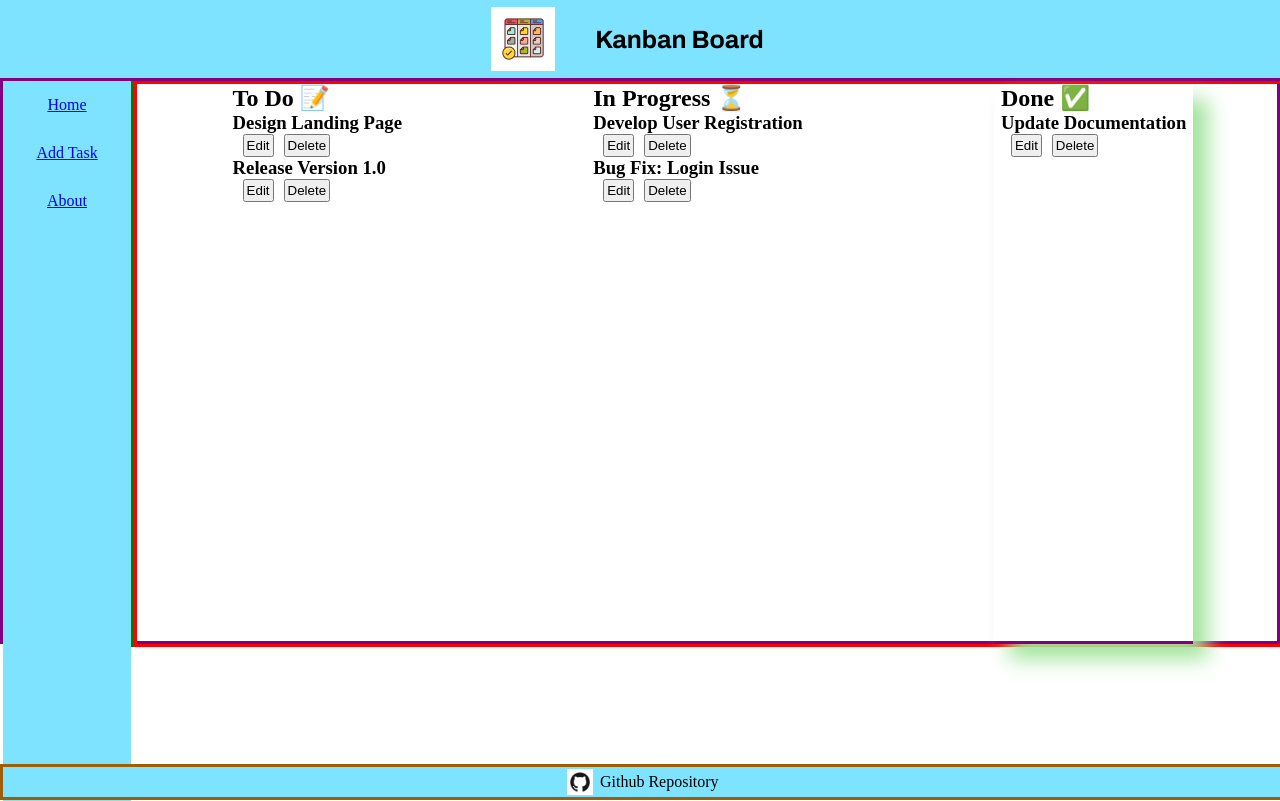
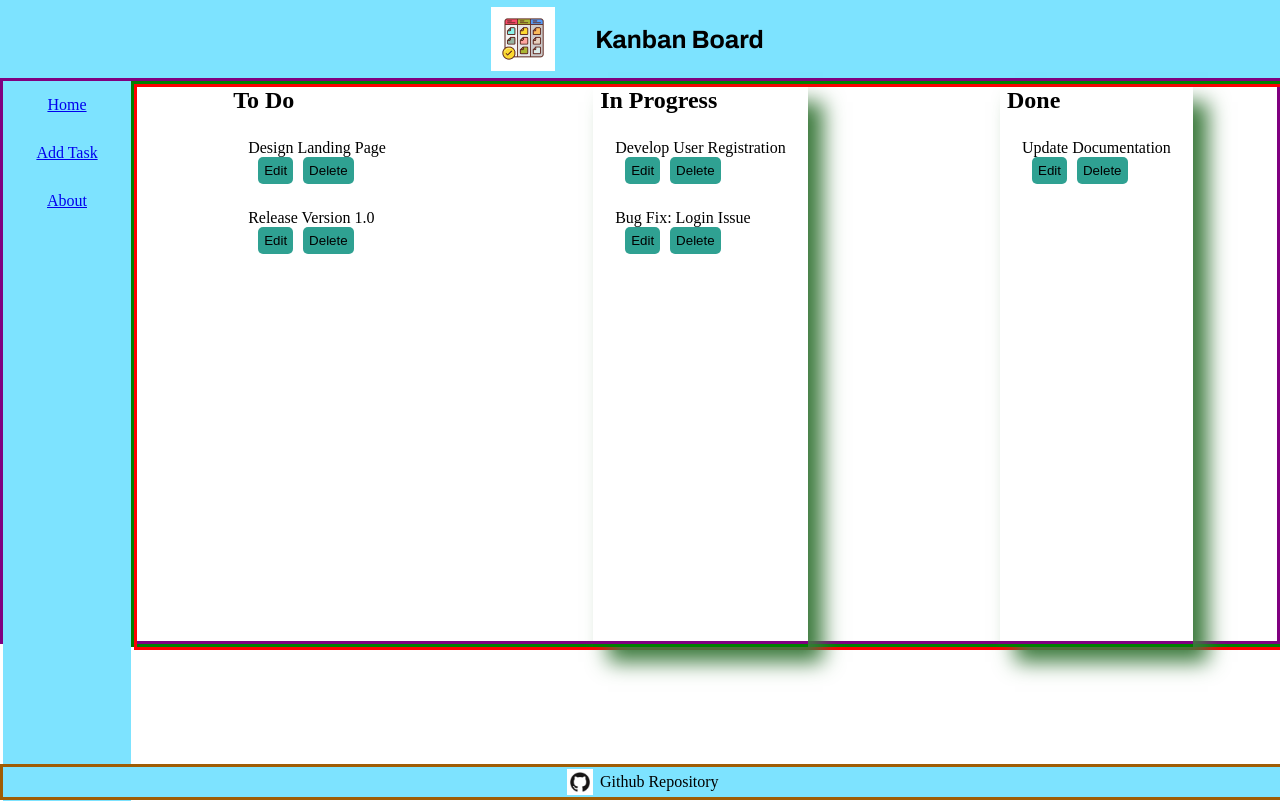
Before and after one commit to Pari12007/Kanban-Borad, a React (Vite) app in the folder Kanban-Board/: page / in a window 1280 px wide. Built offline with nearby package versions, Linux system fonts and the light colour scheme.

Commit message:
drag and drop

```diff
--- a/Kanban-Board/package.json
+++ b/Kanban-Board/package.json
@@ -10,6 +10,9 @@
     "preview": "vite preview"
   },
   "dependencies": {
+    "@dnd-kit/core": "^6.3.1",
+    "@dnd-kit/sortable": "^10.0.0",
+    "@dnd-kit/utilities": "^3.2.2",
     "react": "^19.2.0",
     "react-dom": "^19.2.0",
     "react-router-dom": "^7.11.0",
--- a/Kanban-Board/src/App.css
+++ b/Kanban-Board/src/App.css
@@ -73,7 +73,6 @@
 .main{
     display: flex;
     flex-direction: row;
-    align-items: center;
     justify-items: center;
     border: 3px solid green;
     width: 100vw;
@@ -92,7 +91,11 @@
 
 button {
     margin-left: 10px;
-    padding: 2px;
+    padding: 6px;
+    border: none;
+    border-radius: 5px;
+    background-color: rgb(47, 161,146);
+
 }
 
 
@@ -139,7 +142,8 @@ label, input {
 }
 
 .done{
-    box-shadow: 15px 15px 20px rgb(160, 228, 155);
+    box-shadow: 15px 15px 20px rgba(60, 122, 61);
+    /* background-color: ; */
     height: 70vh;
     padding: 0 7px;
 }
@@ -150,3 +154,12 @@ label, input {
     width: 86vw;
     border: 1px solid hotpink;
 }
+
+.back-button {
+    width: 10vw;
+    margin-top: 7px;
+}
+
+.task{
+    margin: 25px 15px;
+}
--- a/Kanban-Board/src/App.jsx
+++ b/Kanban-Board/src/App.jsx
@@ -11,6 +11,9 @@ import { useState } from 'react';
 import AddTask from './pages/AddTask';
 import UpdateForm from './pages/UpdateForm';
 import {ToastContainer} from "react-toastify"
+import {closestCorners, DndContext, KeyboardSensor, PointerSensor, useSensor, useSensors} from "@dnd-kit/core"
+import { sortableKeyboardCoordinates } from '@dnd-kit/sortable';
+import { arrayMove } from '@dnd-kit/sortable';
 
 
 function App() {
@@ -70,6 +73,47 @@ function App() {
 
 const [listArray, setListArray] = useState(listArrays)
 
+const sensors = useSensors(
+  useSensor(PointerSensor),
+  useSensor(KeyboardSensor, {coordinateGetter: sortableKeyboardCoordinates})
+)
+// const getTaskPos = id => listArray.findIndex(task => task.id === id)
+
+// const handleDragEnd =(event) => {
+//   const {active, over} = event;
+//   if(!over || active.id === over.id);
+
+//   const originalPos = getTaskPos(active.id)
+//   const newPos = getTaskPos(over.id)
+
+
+
+//   setListArray((items) => { arrayMove (items, originalPos, newPos)
+//   })
+// }
+
+const handleDragEnd = ({ active, over }) => {
+  if (!over) return;
+
+  setListArray(tasks => {
+    const activeIndex = tasks.findIndex(t => t.id === active.id);
+    const overIndex = tasks.findIndex(t => t.id === over.id);
+
+    if (activeIndex === -1 || overIndex === -1) return tasks;
+
+    const updated = [...tasks];
+
+    // 🔑 update status when dropped over another column
+    updated[activeIndex] = {
+      ...updated[activeIndex],
+      status: updated[overIndex].status,
+    };
+
+    return arrayMove(updated, activeIndex, overIndex);
+  });
+};
+
+
   return (
 
 
@@ -83,6 +127,7 @@ const [listArray, setListArray] = useState(listArrays)
 
 
       <main className = "main">
+        <DndContext collisionDetection={closestCorners} onDragEnd={handleDragEnd} sensors={sensors}>
      <Routes>
 <Route path="/" element={<Dashboard listArray={listArray} setListArray={setListArray} />}/>
 <Route path="/about" element ={<About />} />
@@ -91,6 +136,7 @@ const [listArray, setListArray] = useState(listArrays)
 <Route path="/addTask" element = {<AddTask listArray={listArray} setListArray={setListArray} /> } />
 <Route path="/updateTask/:id" element = {<UpdateForm listArray={listArray} setListArray={setListArray} /> } />
      </Routes>
+        </DndContext>
         <ToastContainer/>
 
       </main>
--- a/Kanban-Board/src/components/Form.jsx
+++ b/Kanban-Board/src/components/Form.jsx
@@ -1,6 +1,6 @@
-import { useState, useEffect } from "react";
+import { useState } from "react";
 import { useNavigate } from "react-router-dom";
-import {ToastContainer, toast} from "react-toastify"
+import {toast} from "react-toastify"
 
 
 function Form({listArray, setListArray}) {
@@ -17,6 +17,7 @@ const nav = useNavigate()
     event.preventDefault();
 
     const newTask = {
+      id: String(listArray.length+1),
       title,
       description,
       assignee,
@@ -37,12 +38,14 @@ const nav = useNavigate()
     setCreatedDate("");
     setDueDate("");
 
-    toast.success("Task added!")
-nav("/")
 
   }
 
+  function notify(){
+    toast.success("Task added!")
+  nav("/")
 
+  }
 
 
   return (
@@ -134,7 +137,7 @@ nav("/")
           placeholder = "dd/mm/yyyy"
           />
         </label>
-        <button type="submit">Add Task</button>
+        <button onClick={notify} >Add Task</button>
       </form>
     </div>
   );
--- a/Kanban-Board/src/components/List.jsx
+++ b/Kanban-Board/src/components/List.jsx
@@ -1,52 +1,95 @@
-import { Link } from "react-router-dom"
-import ListItem from "./ListItem"
-import { useParams } from "react-router-dom"
+import ListItem from "./ListItem";
 
+import { useParams } from "react-router-dom";
 
+import {
+  horizontalListSortingStrategy,
+  SortableContext,
+} from "@dnd-kit/sortable";
 
-function List ({listArray, setListArray}){
-const {id} = useParams()
+function List({ listArray, setListArray }) {
+  const { id } = useParams();
 
-    const handleDelete = (id) => {
-        setListArray(listArray.filter((task) => task.id !== id))
-    }
+  const handleDelete = (id) => {
+    setListArray(listArray.filter((task) => task.id !== id));
+  };
 
-    const column = (status) => (
-      listArray.filter(task => task.status === status)
-      .map(task => (
+  return (
+    <>
+      <div className="task-container">
+        <div className="to-do">
+          <h2>To Do {listArray.status === "To Do" && "📝"}</h2>
 
-        <ListItem key={task.id} task={task} handleDelete={handleDelete}
-        />
+          {(() => {
+            const tasks = listArray.filter((task) => task.status === "To Do");
 
-    ))
-    )
-
-
-    return (
-      <>
-      <div className = "task-container">
-        <div className ="to-do">
-        <h2>To Do {column("To Do").length >= 0  && "📝"}</h2>
-        {column("To Do")}
+            return (
+              <SortableContext
+                items={tasks.map((task) => task.id)}
+                strategy={horizontalListSortingStrategy}
+              >
+                {tasks.map((task) => (
+                  <ListItem
+                    key={task.id}
+                    task={task}
+                    handleDelete={handleDelete}
+                  />
+                ))}
+              </SortableContext>
+            );
+          })()}
         </div>
 
+        <div className="done">
+          <h2>In Progress {listArray.status === "In Progress" && "⏳"}</h2>
 
-        <div className ="In-Progress">
-        <h2>In Progress {column("In Progress").length >= 0 && "⏳"}</h2>
-        {column("In Progress")}
+          {(() => {
+            const tasks = listArray.filter(
+              (task) => task.status === "In Progress",
+            );
+
+            return (
+              <SortableContext
+                items={tasks.map((task) => task.id)}
+                strategy={horizontalListSortingStrategy}
+              >
+                {tasks.map((task) => (
+                  <ListItem
+                    key={task.id}
+                    task={task}
+                    handleDelete={handleDelete}
+                  />
+                ))}
+              </SortableContext>
+            );
+          })()}
         </div>
 
+        <div className="done">
+          <h2>Done {listArray.status === "Done" && "✅"} </h2>
 
-        <div className ="done">
-        <h2>Done {column("Done").length >= 0 && "✅"}</h2>
-        {column("Done")}
+          {(() => {
+            const tasks = listArray.filter((task) => task.status === "Done");
+
+            return (
+              <SortableContext
+                items={tasks.map((task) => task.id)}
+                strategy={horizontalListSortingStrategy}
+              >
+                {tasks.map((task) => (
+                  <ListItem
+                    key={task.id}
+                    task={task}
+                    handleDelete={handleDelete}
+                  />
+                ))}
+              </SortableContext>
+            );
+          })()}
         </div>
-
       </div>
-      </>
-
-
-    )
+    </>
+  );
 }
 
-export default List
+export default List;
--- a/Kanban-Board/src/components/ListItem.jsx
+++ b/Kanban-Board/src/components/ListItem.jsx
@@ -1,20 +1,38 @@
 import { Link, useNavigate } from "react-router-dom";
+import { toast } from "react-toastify";
+import { useSortable } from "@dnd-kit/sortable";
+import { CSS } from "@dnd-kit/utilities";
 
 function ListItem ({task, handleDelete}){
-const nav = useNavigate()
+    const nav = useNavigate()
+
+const {attributes, listeners, setNodeRef, transform, transition} = useSortable({id:task.id})
+
+const style ={
+transition, transform: CSS.Transform.toString(transform)
+
+
+}
+    function notify(){
+        toast("Task deleted!")
+    }
 
 function handleNav (){
     nav(`/itemDetails/${task.id}`)
 }
 
+
     return (
-    <div>
-        <h3 onClick={handleNav}>{task.title}</h3>
+
+        <div className="task" ref={setNodeRef} {...attributes} {...listeners} syle={style}>
+
+        <p onClick={handleNav}>{task.title}</p>
         <Link to={`updateTask/${task.id}`}>
             <button>Edit</button>
         </Link>
 
-            <button onClick={()=> handleDelete(task.id)}>Delete</button>
+            <button onClick={()=> {handleDelete(task.id);notify()}}>Delete</button>
+
     </div>
 
     )
--- a/Kanban-Board/src/pages/ItemDetails.jsx
+++ b/Kanban-Board/src/pages/ItemDetails.jsx
@@ -14,13 +14,13 @@ nav("/")
 
     return (
         <div className="item-details">
-<h2>{list.title}</h2>
-<p>Decscription: {list.description}</p>
-<p>Assignee: {list.assignee}</p>
-<p>Priority: {list.priority}</p>
-<p>Created Date: {list.createdDate}</p>
-<p>Due Date: {list.dueDate}</p>
-<button onClick={handleBack}>Back</button>
+<h2><u>{list.title}</u></h2>
+<p><strong>Decscription:</strong> {list.description}</p>
+<p><strong>Assignee:</strong> {list.assignee}</p>
+<p><strong>Priority:</strong> {list.priority}</p>
+<p><strong>Created Date: </strong> {list.createdDate}</p>
+<p><strong>Due Date: </strong>{list.dueDate}</p>
+<button className="back-button" onClick={handleBack}>Back</button>
 
         </div>
     )
--- a/Kanban-Board/src/pages/UpdateForm.jsx
+++ b/Kanban-Board/src/pages/UpdateForm.jsx
@@ -30,7 +30,7 @@ title, description, assignee, status, priority, createdDate, dueDate
 
     const mappedTask = listArray.map ((oneTask)=>{
 if (oneTask.id === id) {
-  return updatedTask
+  return {...oneTask, ...updatedTask}
   } else {
     return oneTask
   }
```
Also changed, not shown: 1 other file (tests, documents, lock files or other folders).
